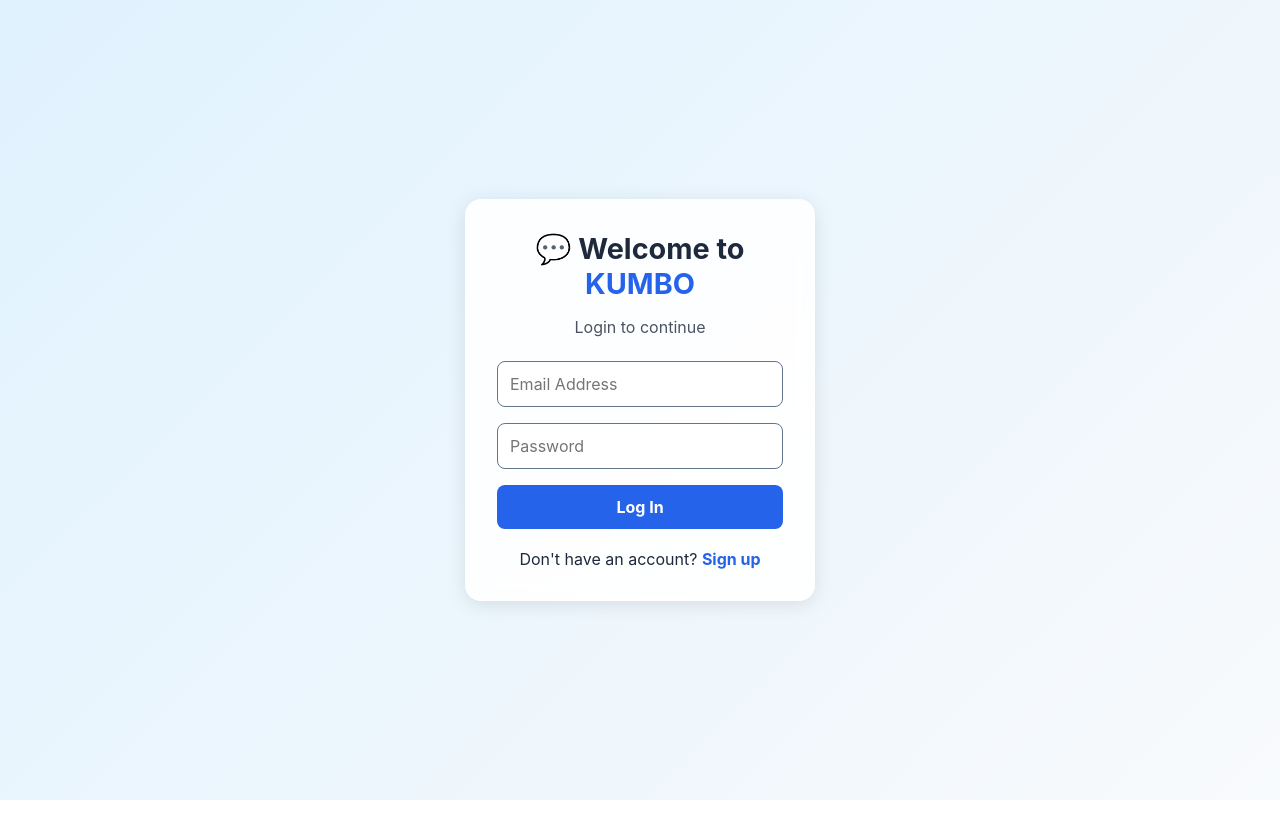
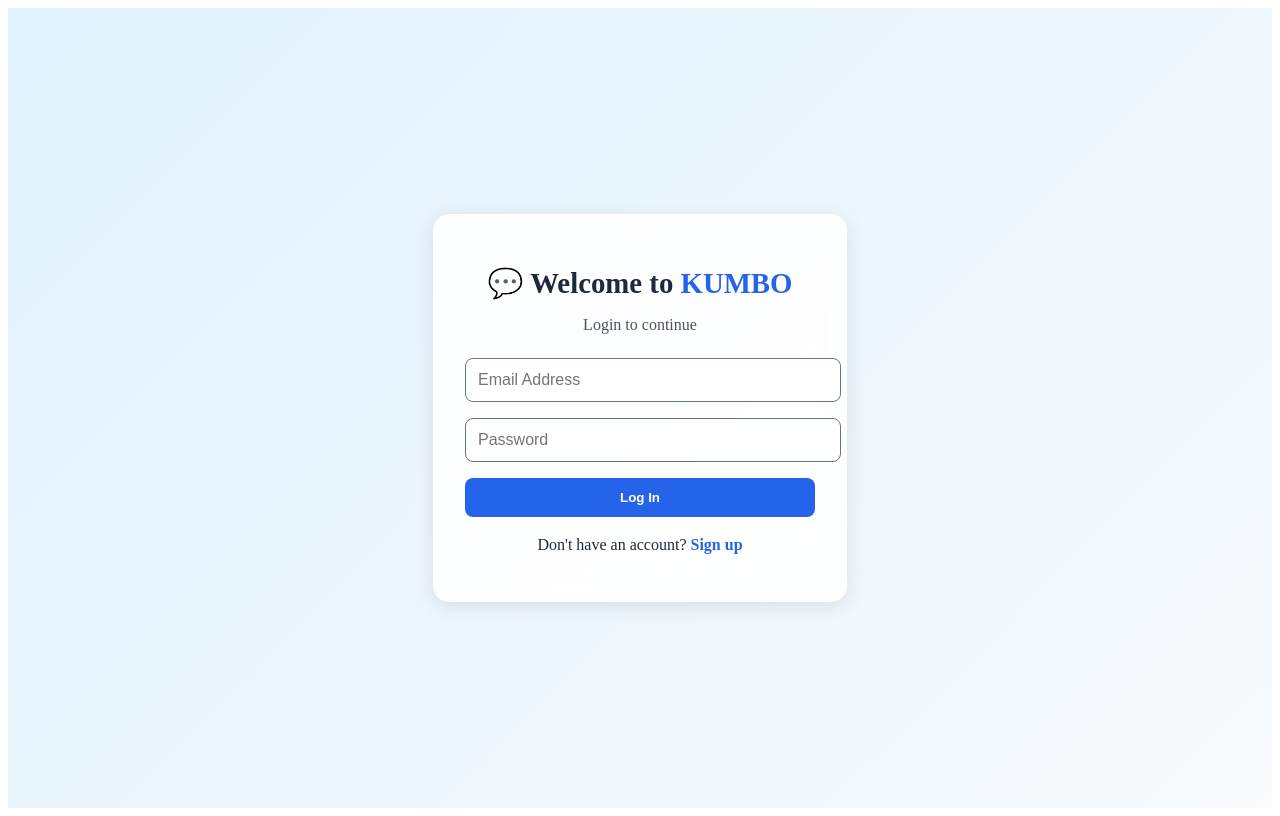
Before and after one commit to Great-Pittbul/chat-app, a React (Vite) app in the folder web-client/: page / in a window 1280 px wide. Built offline with nearby package versions, Linux system fonts and the light colour scheme.

Commit message:
Update style.css

```diff
--- a/web-client/src/style.css
+++ b/web-client/src/style.css
@@ -1,244 +1,137 @@
-/* ============================
-   KUMBO — LUXURY SOCIAL THEME
-   Noir Glass (Dark First) + Soft Gold
-   Soft Gold: #cfa55b
-   ============================ */
+/* ====================================
+   🔵 DARK NAVY THEME EXTENSION
+   ==================================== */
+[data-theme="dark-navy"] {
+  --dark-bg: #0b1020;
+  --dark-card: rgba(18, 24, 45, 0.55);
+  --dark-border: rgba(255, 255, 255, 0.06);
 
-/* ---------- Root Colors ---------- */
-:root {
+  --text-primary: #ffffff;
+  --text-secondary: #b7bed0;
+
+  --glass-bg: rgba(12, 17, 32, 0.55);
+  --glass-border: rgba(255, 255, 255, 0.07);
+
+  --gradient-1: linear-gradient(145deg, #0a0f1d, #101a30, #0d1426);
+
   --soft-gold: #cfa55b;
   --soft-gold-light: #e3c892;
 
-  --dark-bg: #0f0f0f;
-  --dark-card: rgba(25, 25, 25, 0.6);
-  --dark-border: rgba(255, 255, 255, 0.08);
-
-  --text-primary: #ffffff;
-  --text-secondary: #bdbdbd;
-
-  --glass-bg: rgba(20, 20, 20, 0.55);
-  --glass-border: rgba(255, 255, 255, 0.08);
-
-  --gradient-1: linear-gradient(135deg, #0f0f0f, #1b1b1b, #111);
-  --gradient-gold: linear-gradient(135deg, #cfa55b, #e3c892);
+  --gold-shadow: rgba(207, 165, 91, 0.35);
 }
 
-/* Light mode */
-[data-theme="light"] {
-  --dark-bg: #f7f7f7;
-  --dark-card: rgba(255, 255, 255, 0.65);
-  --dark-border: rgba(0, 0, 0, 0.1);
-
-  --text-primary: #1a1a1a;
-  --text-secondary: #545454;
-
-  --glass-bg: rgba(255, 255, 255, 0.55);
-  --glass-border: rgba(0, 0, 0, 0.1);
-
-  --gradient-1: linear-gradient(135deg, #ffffff, #f0f0f0);
+/* ====================================
+   GOLD MOTION SHADOW (used in avatar,
+   icons, buttons, etc.)
+   ==================================== */
+:root {
+  --gold-shadow: rgba(207, 165, 91, 0.35);
 }
 
-/* ---------- Global Reset ---------- */
-* {
-  margin: 0;
-  padding: 0;
-  box-sizing: border-box;
-  font-family: "Inter", sans-serif;
+/* Avatar Enhancements */
+.settings-avatar {
+  width: 105px;
+  height: 105px;
+  border-radius: 50%;
+  object-fit: cover;
+  border: 3px solid var(--soft-gold);
+  box-shadow: 0 0 14px var(--gold-shadow);
 }
 
-body {
-  background: var(--gradient-1);
-  color: var(--text-primary);
-  transition: background 0.4s ease, color 0.4s ease;
+/* ====================================
+   SETTINGS PAGE EXTENSIONS
+   ==================================== */
+.settings-section-title {
+  font-weight: 700;
+  margin-bottom: 10px;
+  color: var(--soft-gold);
+  font-size: 16px;
 }
 
-/* ---------- Glass Panels ---------- */
-.glass-panel {
+.settings-item {
+  display: flex;
+  align-items: center;
+  justify-content: space-between;
   background: var(--glass-bg);
   border: 1px solid var(--glass-border);
-  backdrop-filter: blur(16px);
-  -webkit-backdrop-filter: blur(16px);
-  padding: 25px;
-  border-radius: 18px;
-  box-shadow: 0 6px 30px rgba(0, 0, 0, 0.4);
-  animation: fadeUp 0.5s ease forwards;
+  padding: 16px;
+  border-radius: 14px;
+  color: var(--text-primary);
+  transition: 0.25s ease;
 }
 
-/* ---------- Fade + Slide Animation ---------- */
-@keyframes fadeUp {
-  0% { opacity: 0; transform: translateY(16px); }
-  100% { opacity: 1; transform: translateY(0); }
+.settings-item:hover {
+  background: rgba(207, 165, 91, 0.08);
+  transform: translateY(-2px);
+  border-color: var(--soft-gold);
 }
 
-/* ---------- Auth Page ---------- */
-.auth-container {
-  height: 100vh;
+/* For icons inside settings */
+.settings-item svg {
+  color: var(--soft-gold);
+}
+
+/* ====================================
+   MESSAGE INPUT — WhatsApp Style
+   ==================================== */
+.send-container {
+  display: flex;
+  align-items: center;
+  gap: 10px;
+  padding: 8px;
+}
+
+.send-container input {
+  background: var(--glass-bg);
+  border: 1px solid var(--glass-border);
+  padding: 14px;
+  border-radius: 20px;
+}
+
+.media-button {
+  width: 44px;
+  height: 44px;
+  border-radius: 50%;
+  background: var(--glass-bg);
+  border: 1px solid var(--glass-border);
   display: flex;
   align-items: center;
   justify-content: center;
-  padding: 20px;
+  cursor: pointer;
+  transition: 0.25s ease;
 }
 
-.auth-box {
-  width: 100%;
-  max-width: 420px;
+.media-button:hover {
+  border-color: var(--soft-gold);
+  box-shadow: 0 0 10px var(--gold-shadow);
 }
 
-.auth-title {
-  font-size: 28px;
-  text-align: center;
-  font-weight: 700;
-  color: var(--soft-gold);
-  margin-bottom: 20px;
+/* SEND BUTTON */
+.send-btn {
+  width: 54px !important;
+  height: 44px;
+  border-radius: 14px;
+  background: var(--soft-gold);
+  color: #000;
+  font-size: 15px;
+  font-weight: 600;
+  box-shadow: 0 0 10px rgba(207, 165, 91, 0.3);
 }
 
-/* ---------- Inputs ---------- */
-input {
-  width: 100%;
-  padding: 14px;
-  border-radius: 10px;
-  border: 1px solid var(--dark-border);
-  background: var(--dark-card);
-  color: var(--text-primary);
-  margin-bottom: 12px;
-  transition: border 0.3s ease, box-shadow 0.3s ease;
+/* ====================================
+   CHAT ATTACHMENT PREVIEW (image/doc)
+   ==================================== */
+.attachment-preview {
+  max-width: 180px;
+  border-radius: 14px;
+  margin-bottom: 10px;
+  border: 2px solid var(--soft-gold);
+  box-shadow: 0 0 12px var(--gold-shadow);
 }
 
-input:focus {
-  border-color: var(--soft-gold);
-  box-shadow: 0 0 8px rgba(207, 165, 91, 0.4);
+/* ====================================
+   SCROLL SMOOTH
+   ==================================== */
+html {
+  scroll-behavior: smooth;
 }
-
-/* ---------- Buttons ---------- */
-button {
-  width: 100%;
-  padding: 14px;
-  border-radius: 12px;
-  background: var(--soft-gold);
-  color: #000;
-  border: none;
-  font-size: 16px;
-  font-weight: 600;
-  cursor: pointer;
-  transition: transform 0.25s ease, box-shadow 0.25s ease;
-}
-
-button:hover {
-  transform: translateY(-3px);
-  box-shadow: 0 6px 16px rgba(207, 165, 91, 0.45);
-}
-
-/* Secondary button */
-.btn-alt {
-  background: transparent;
-  color: var(--soft-gold);
-  border: 1px solid var(--soft-gold);
-}
-
-.btn-alt:hover {
-  background: var(--soft-gold-light);
-  color: #000;
-}
-
-/* ---------- Chat Page ---------- */
-.chat-container {
-  display: flex;
-  flex-direction: column;
-  height: 100vh;
-  padding: 15px;
-  gap: 15px;
-}
-
-.chat-header {
-  display: flex;
-  justify-content: space-between;
-  align-items: center;
-  padding: 12px 18px;
-  border-radius: 14px;
-  background: var(--glass-bg);
-  border: 1px solid var(--glass-border);
-}
-
-.chat-title {
-  font-size: 20px;
-  font-weight: 700;
-  color: var(--soft-gold);
-}
-
-.logout-btn {
-  width: auto;
-  padding: 8px 14px;
-  font-size: 14px;
-}
-
-/* Chat messages list */
-.chat-box {
-  flex: 1;
-  overflow-y: auto;
-  padding-right: 4px;
-}
-
-/* User message */
-.message {
-  background: var(--dark-card);
-  margin-bottom: 12px;
-  padding: 12px 16px;
-  border-radius: 14px;
-  font-size: 15px;
-  border-left: 3px solid var(--soft-gold);
-}
-
-/* Message input */
-.send-container {
-  display: flex;
-  gap: 10px;
-}
-
-.send-container input {
-  flex: 1;
-}
-
-.send-btn {
-  width: auto;
-  padding: 12px 22px;
-}
-
-/* ---------- Settings Page ---------- */
-.settings-container {
-  max-width: 520px;
-  margin: 40px auto;
-}
-
-.settings-item {
-  background: var(--glass-bg);
-  border: 1px solid var(--glass-border);
-  padding: 18px;
-  border-radius: 14px;
-  margin-bottom: 16px;
-}
-
-/* ---------- Scrollbar ---------- */
-::-webkit-scrollbar {
-  width: 7px;
-}
-
-::-webkit-scrollbar-thumb {
-  background: rgba(207, 165, 91, 0.4);
-  border-radius: 20px;
-}
-
-/* ---------- Theme Toggle ---------- */
-.theme-toggle {
-  position: fixed;
-  top: 18px;
-  right: 18px;
-  z-index: 50;
-}
-
-.theme-toggle button {
-  width: auto;
-  padding: 10px 14px;
-  background: var(--soft-gold);
-  color: #000;
-  border-radius: 10px;
-}
```
